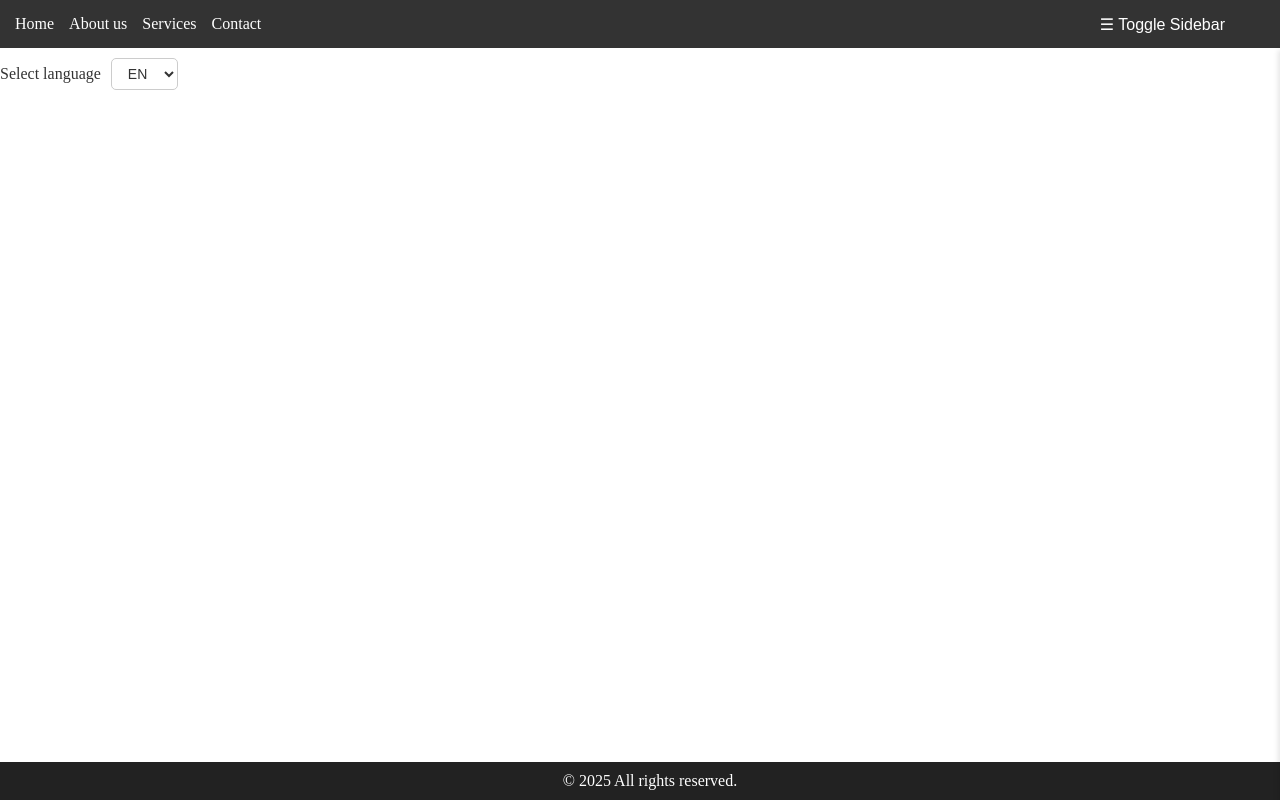
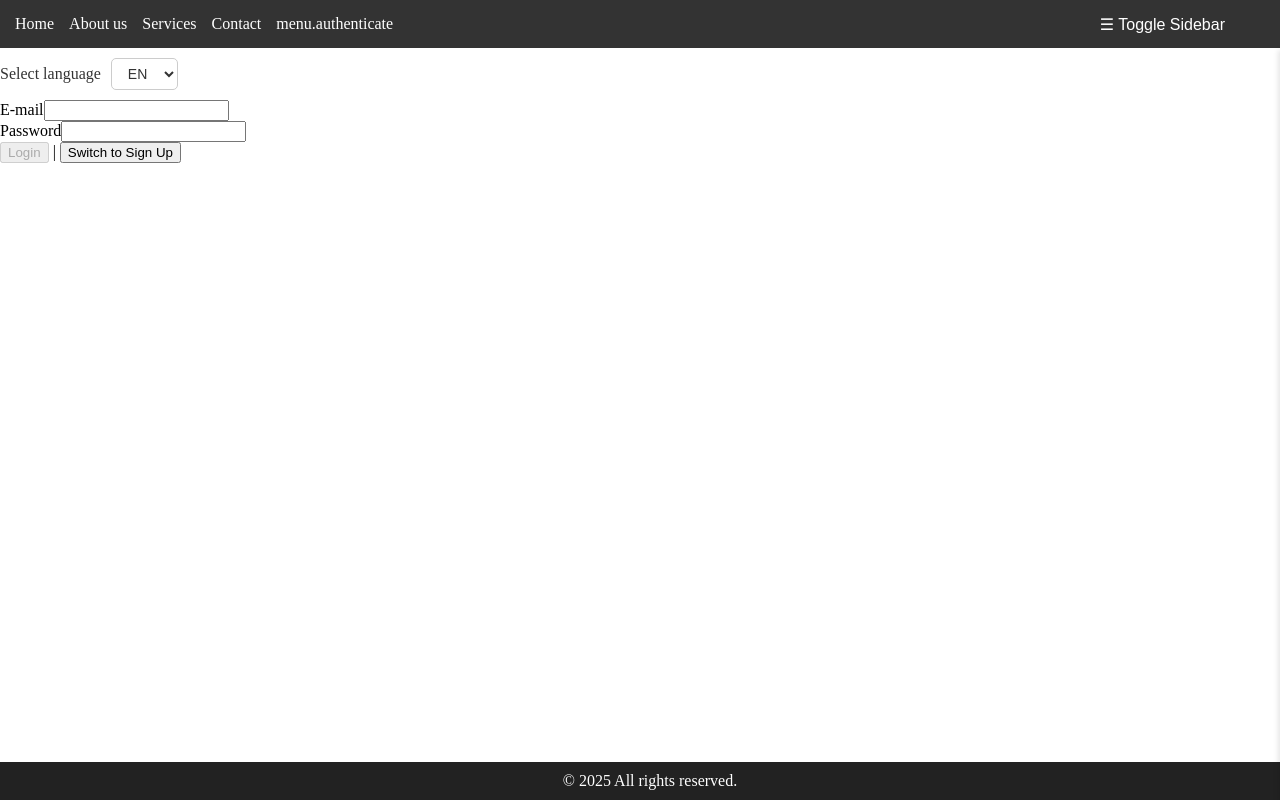
Before and after one commit to matildanegoita/template, an Angular app: page /auth in a window 1280 px wide. Before the commit this address led to /. Built offline with nearby package versions, Linux system fonts and the light colour scheme.

Commit message:
started auth

```diff
--- a/src/app/app.routes.ts
+++ b/src/app/app.routes.ts
@@ -3,6 +3,7 @@ import { HomeComponent } from './components/pages/home/home.component';
 import { ContactComponent } from './components/pages/contact/contact.component';
 import { AboutComponent } from './components/pages/about/about.component';
 import { ServicesComponent } from './components/pages/services/services.component';
+import { AuthComponent } from './components/auth/auth.component';
 
 export const routes: Routes = [
     { path: '', redirectTo: 'home', pathMatch: 'full' }, // Redirect la pagina "Home"
@@ -10,4 +11,5 @@ export const routes: Routes = [
     { path: 'services', component: ServicesComponent }, // Ruta pentru pagina "Services"
     { path: 'contact', component: ContactComponent },   // Ruta pentru pagina "Contact"
     { path: 'about', component: AboutComponent },       // Ruta pentru pagina "About"
+    { path: 'auth', component: AuthComponent}
 ];
--- /dev/null
+++ b/src/app/components/auth/auth.component.html
@@ -0,0 +1,37 @@
+<div class="row">
+    <div class="col-12">
+        <div class="alert" *ngIf="error">
+            <p>{{ error }}</p>
+        </div>
+        <form #authForm="ngForm" (ngSubmit)="onSubmit(authForm)">
+            <div class = "form-group">
+                <label for="email">E-mail</label>
+                <input
+                type="email"
+                id="email"
+                class="form-control"
+                ngModel
+                name="email"
+                required
+                email
+                />
+            </div>
+            <div class = "form-group">
+                <label for="password">Password</label>
+                <input
+                type="password"
+                id="password"
+                class="form-control"
+                ngModel
+                name="password"
+                required
+                minlength="6"
+                />
+            </div>
+            <div>
+                <button class="btn btn-primary" type="Submit" [disabled]="!authForm.valid">{{ isLoginMode ? 'Login' : 'Sign Up'}}</button> |
+                <button class="btn btn-primary" (click)="onSwitchModel()" type="button">Switch to {{ isLoginMode ? 'Sign Up' : 'Login'}}</button>
+            </div>
+        </form>
+    </div>
+</div>
--- /dev/null
+++ b/src/app/components/auth/auth.component.ts
@@ -0,0 +1,45 @@
+import { CommonModule, NgFor } from "@angular/common";
+import { Component, NgModule } from "@angular/core";
+import { FormsModule, NgForm } from "@angular/forms";
+import { AuthService } from "./auth.service";
+@Component({
+    selector: 'app-auth',
+    templateUrl: './auth.component.html',
+    styleUrl: './auth.component.css',
+    imports: [ FormsModule, CommonModule ],
+})
+
+export class AuthComponent{
+    isLoginMode = true;
+    error: string | null = null;
+
+    constructor(private authService: AuthService){}
+
+    onSwitchModel(){
+        this.isLoginMode = !this.isLoginMode;
+    }
+     onSubmit (form:NgForm){
+        if (!form.valid){
+            return;
+        }
+        const email=form.value.email;
+        const password=form.value.password;
+
+        if(this.isLoginMode){
+            // ...
+        }else{
+        this.authService.signup(email, password).subscribe(resData => {
+            console.log(resData);
+        }, errorRes => {
+            console.log(errorRes);
+            switch(errorRes.error.message){
+                case 'EMAIL_EXISTS':
+                    this.error='This email exists already';
+            }
+            this.error = 'An error occurred!'
+        });
+    }
+        form.reset();
+     }
+
+}
--- /dev/null
+++ b/src/app/components/auth/auth.service.ts
@@ -0,0 +1,29 @@
+import { HttpClient } from "@angular/common/http";
+import { Injectable } from "@angular/core";
+
+
+interface AuthResponseData{
+    kind: string;
+    idToken: string;
+    email: string;
+    refreshToken: string;
+    expiresIn: string;
+    localId: string;
+}
+
+@Injectable({providedIn: 'root'})
+export class AuthService{
+    constructor(private http: HttpClient){
+
+    }
+
+    signup(email: string, password: string){
+        return this.http.post<AuthResponseData>('https://identitytoolkit.googleapis.com/v1/accounts:signUp?key=AIzaSyBdGegGOjeag6upB1c2k1kaaguEah8-l5w',
+            {
+                email: email,
+                password: password,
+                returnSecureToken: true
+            }
+        );
+    }
+}
--- a/src/config/menu-config.json
+++ b/src/config/menu-config.json
@@ -1,10 +1,10 @@
 {
-
     "menuItems": [
       { "label": "Home", "route": "/home", "enabled": true},
       { "label": "About", "route": "/about", "enabled": true},
       { "label": "Services", "route": "/services", "enabled": true},
-      { "label": "Contact", "route": "/contact", "enabled": true}
+      { "label": "Contact", "route": "/contact", "enabled": true},
+      { "label": "Authenticate", "route":"/auth", "enabled": true}
     ],
     "sticky": true,
     "transparent": false,
```
Also changed, not shown: src/app/components/auth/auth.component.css (added).
